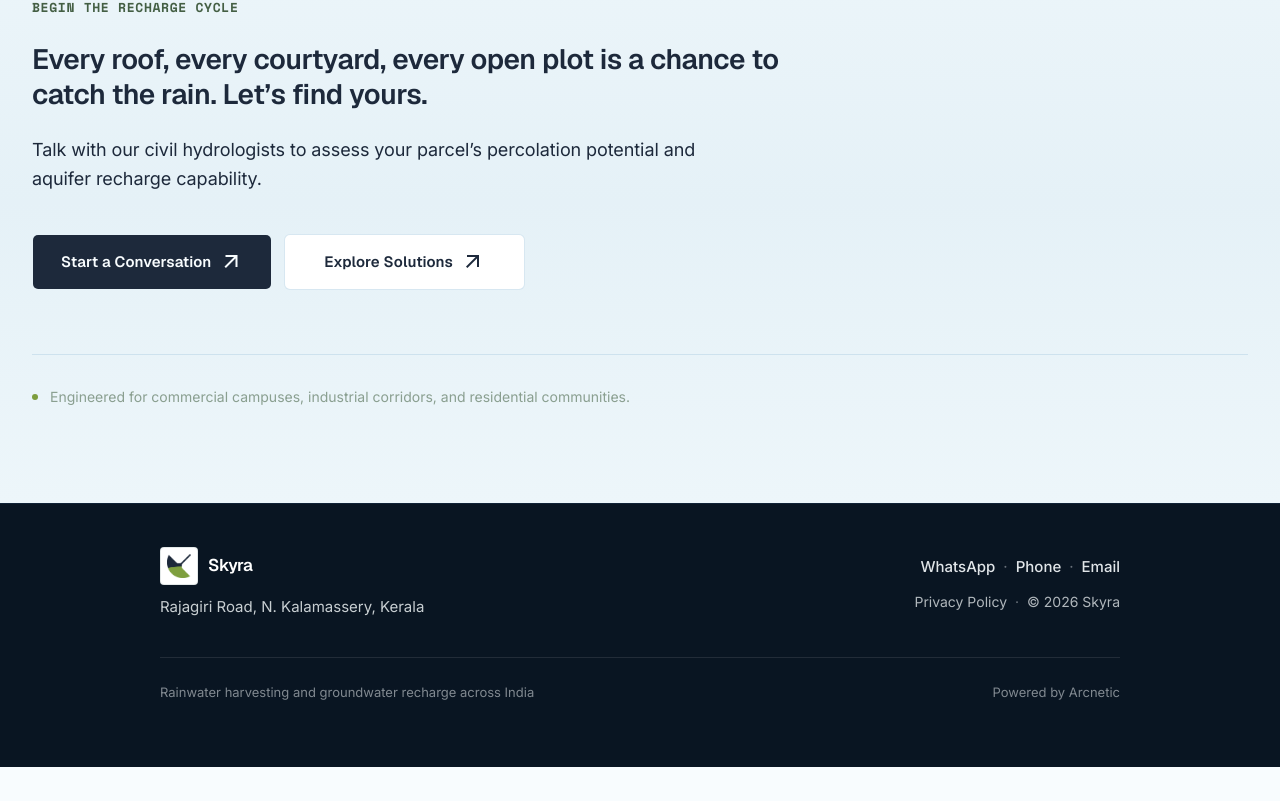
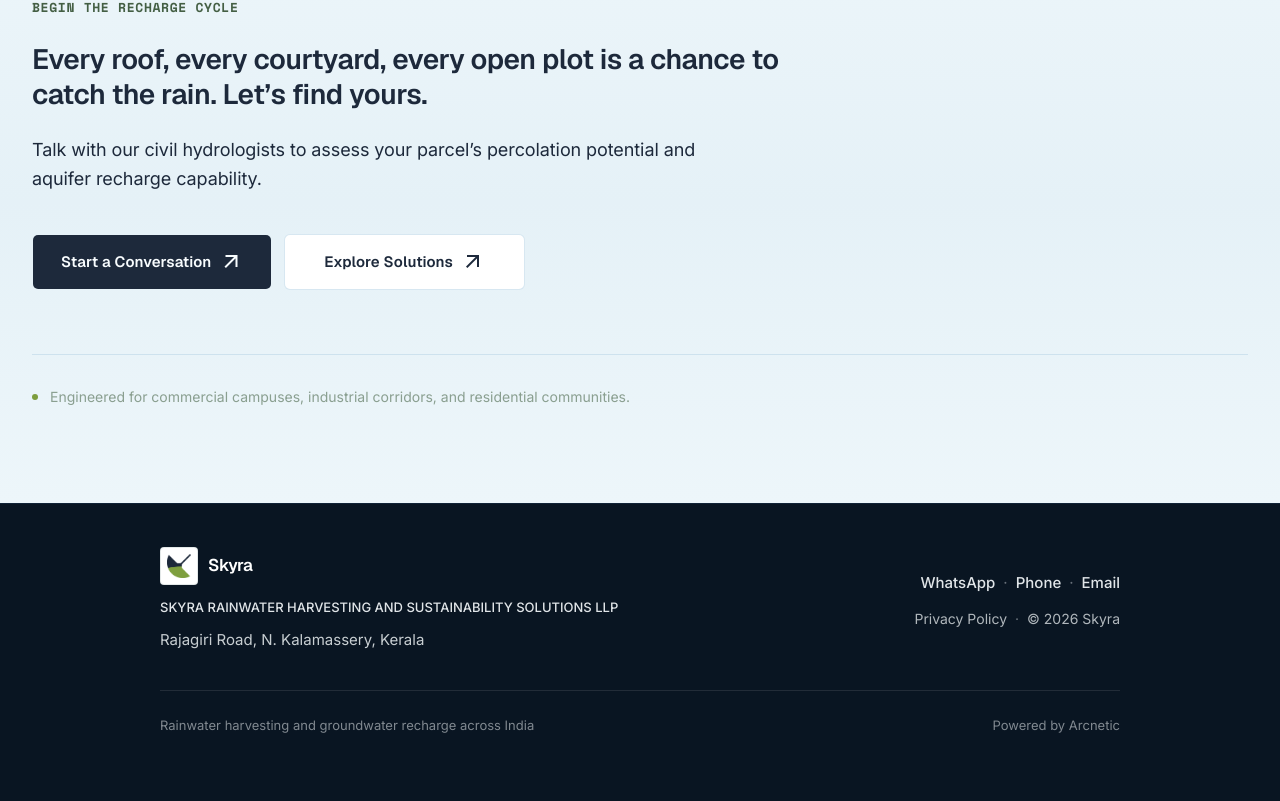
Before and after one commit to Arcnetic-pvt-ltd/SkyraWeb, a Next.js app: page / in a window 1280 px wide. Shown: the part 5423-6224 px from the top of the page. Before the commit the page ends 6190 px from the top, so only its background shows below. Built offline with nearby package versions, Linux system fonts and the light colour scheme; no server answers.

Commit message:
fix: company name in footer

```diff
--- a/src/components/layout/site-footer.tsx
+++ b/src/components/layout/site-footer.tsx
@@ -16,6 +16,9 @@ export function SiteFooter() {
                 textClass="font-headline-h3 text-[17px] font-semibold tracking-tight"
               />
             </Link>
+            <p className="max-w-lg font-body-sm text-[13px] font-medium text-light-aquifer-canvas/90 leading-relaxed">
+              SKYRA RAINWATER HARVESTING AND SUSTAINABILITY SOLUTIONS LLP
+            </p>
             <p className="font-body-sm text-[15px] text-light-aquifer-canvas/80 leading-snug">
               {CONTACT.address}
             </p>
@@ -49,7 +52,10 @@ export function SiteFooter() {
             </div>
 
             <div className="flex items-center gap-2 text-light-aquifer-canvas/70 text-[14px]">
-              <Link href="/contact" className="hover:text-white transition-colors">
+              <Link
+                href="/contact"
+                className="hover:text-white transition-colors"
+              >
                 Privacy Policy
               </Link>
               <span className="text-light-aquifer-canvas/40">·</span>
@@ -60,7 +66,9 @@ export function SiteFooter() {
 
         {/* Sub-Footer: Powered by Arcnetic */}
         <div className="pt-6 flex flex-col sm:flex-row items-center justify-between gap-3 text-[13px] text-light-aquifer-canvas/50 text-center sm:text-left">
-          <span>Rainwater harvesting and groundwater recharge across India</span>
+          <span>
+            Rainwater harvesting and groundwater recharge across India
+          </span>
           <span className="sm:pr-36 xl:pr-0">Powered by Arcnetic</span>
         </div>
       </div>
```
